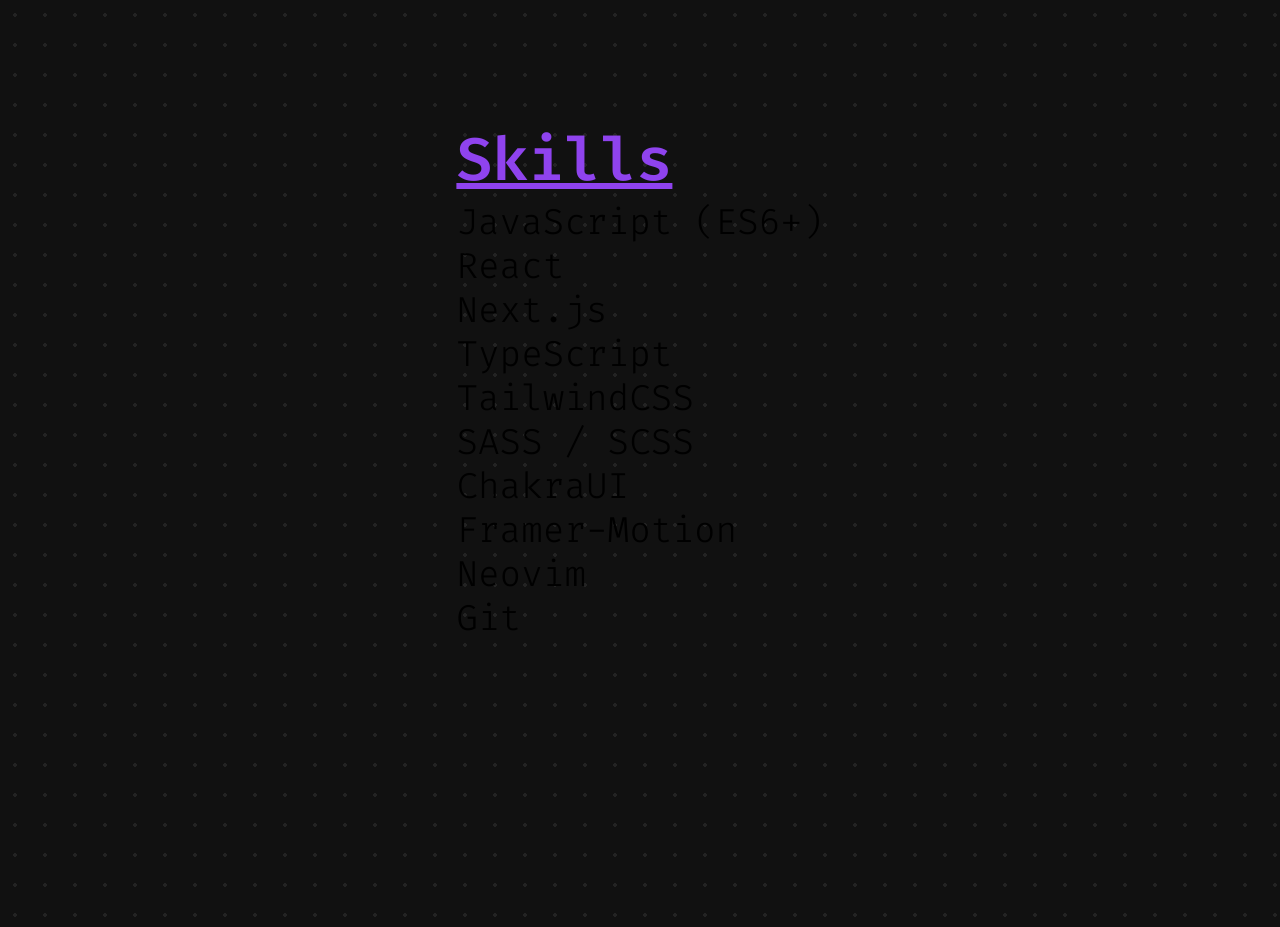
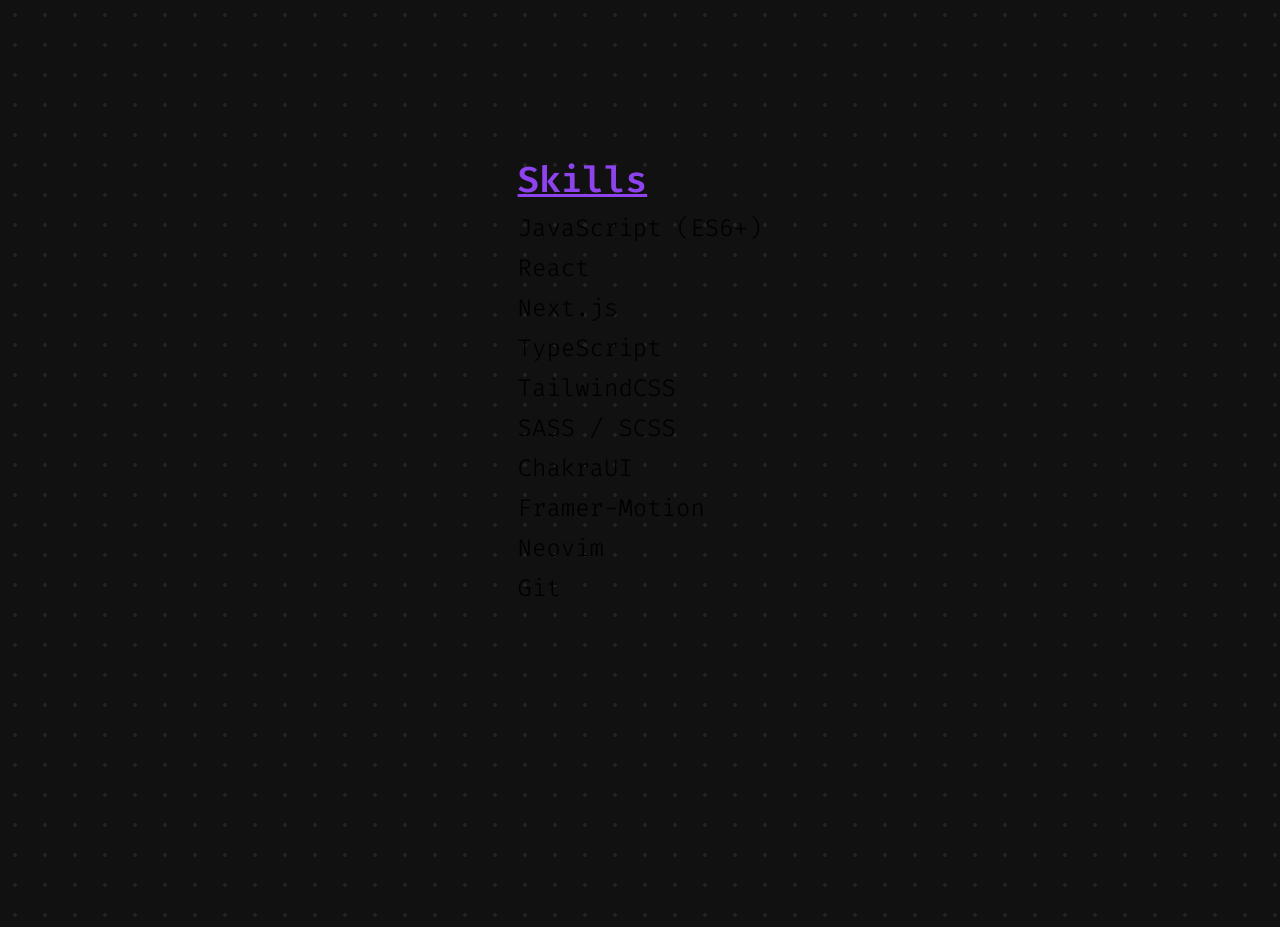
Before and after one commit to themuuln/final-portfolio, a Next.js app: page / in a window 1280 px wide. Shown: the part 1620-2547 px from the top of the page. Built offline with nearby package versions, Linux system fonts and the light colour scheme; a web font is replaced by a local one.

Commit message:
font sizes adjusted

```diff
--- a/components/main/MainSection.tsx
+++ b/components/main/MainSection.tsx
@@ -102,11 +102,11 @@ const MainSection = () => {
               variants={container}
               initial={"hidden"}
               whileInView={"show"}
-              className="space-y-2 text-xl w-fit md:space-y-5 md:text-2xl "
+              className="space-y-2 text-xl w-fit md:space-y-4 md:text-2xl "
             >
               <m.h2
                 variants={item}
-                className={`text-xl md:text-5xl xl:text-6xl font-semibold text-brand_bg-500 ${firacode} underline`}
+                className={`text-xl md:text-4xl font-semibold text-brand_bg-500 ${firacode} underline`}
               >
                 Skills
               </m.h2>
--- a/components/main/SkillsText.tsx
+++ b/components/main/SkillsText.tsx
@@ -18,7 +18,7 @@ const SkillsText = ({ name, href }: any) => {
       href={href}
       target="_blank"
       rel="noopener noreferrer"
-      className="text-lg font-light leading-3 md:text-2xl md:leading-3 xl:text-4xl xl:leading-6"
+      className="text-base font-light leading-3 md:text-xl md:leading-3 xl:text-2xl xl:leading-6"
     >
       {name}
     </a>
```
